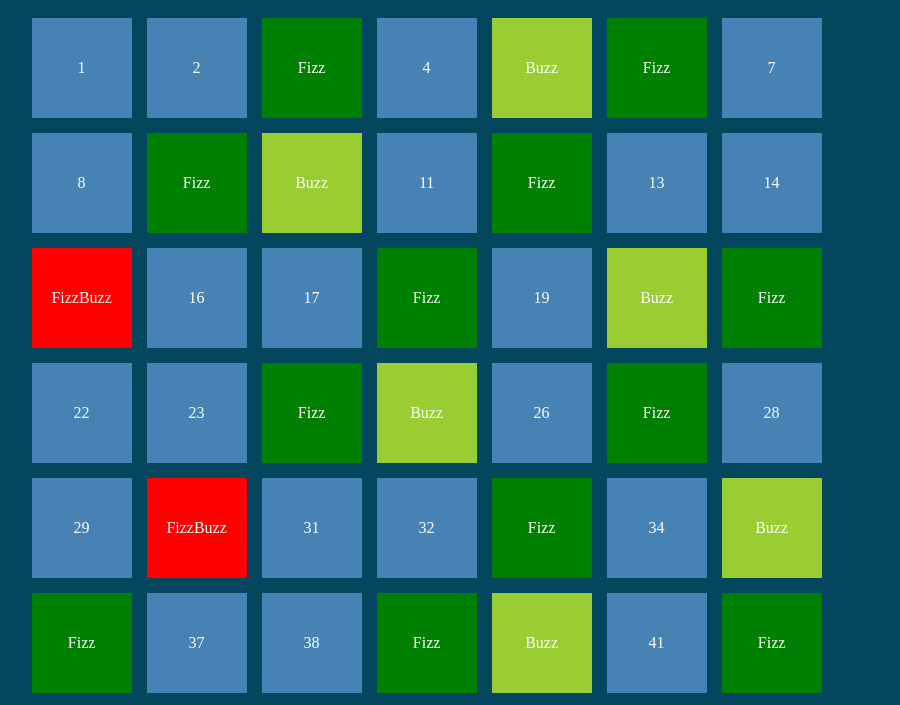
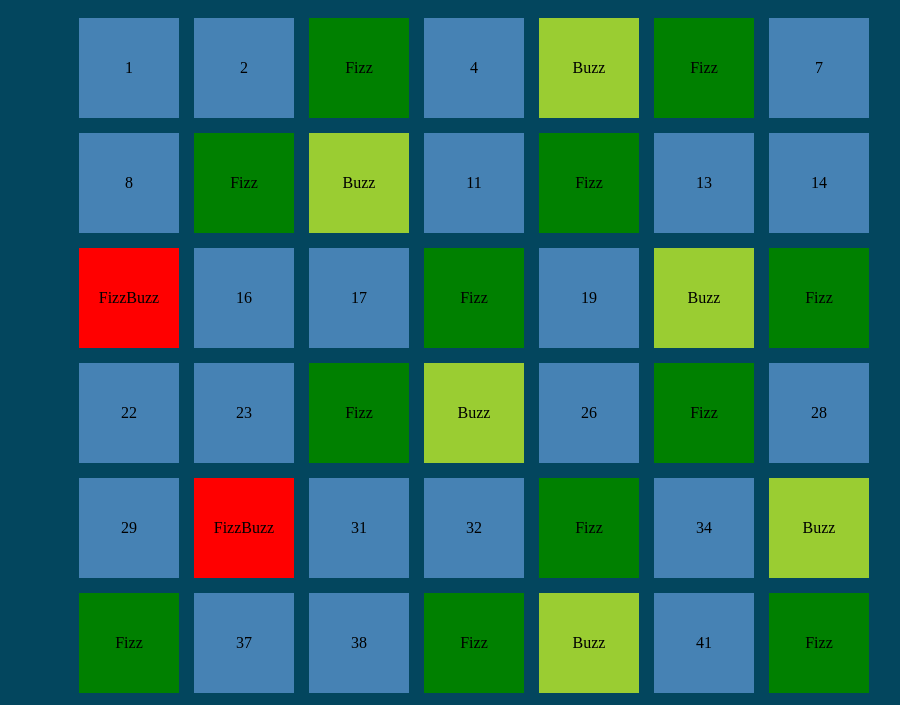
Before and after one commit to manuelloverso/js-fizzbuzz, a plain HTML site: page index.html in a window 1280 px wide. Shown: the part 90-795 px from the top of the page, without its empty margins (166-1066 px from the left). Drawn offline with Linux system fonts and the light colour scheme.

Commit message:
center list items

```diff
--- a/assets/css/style.css
+++ b/assets/css/style.css
@@ -14,12 +14,14 @@ h1 {
 
 .row {
   display: flex;
+  justify-content: center;
   flex-wrap: wrap;
   gap: 15px;
   list-style: none;
   padding: 0;
 
   & li {
+    color: black;
     display: flex;
     align-items: center;
     justify-content: center;
```
